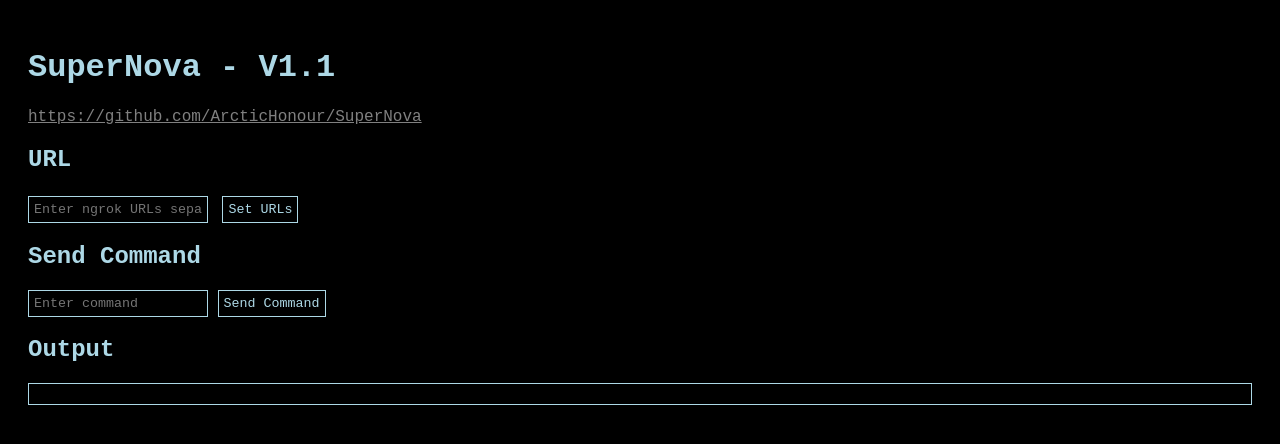
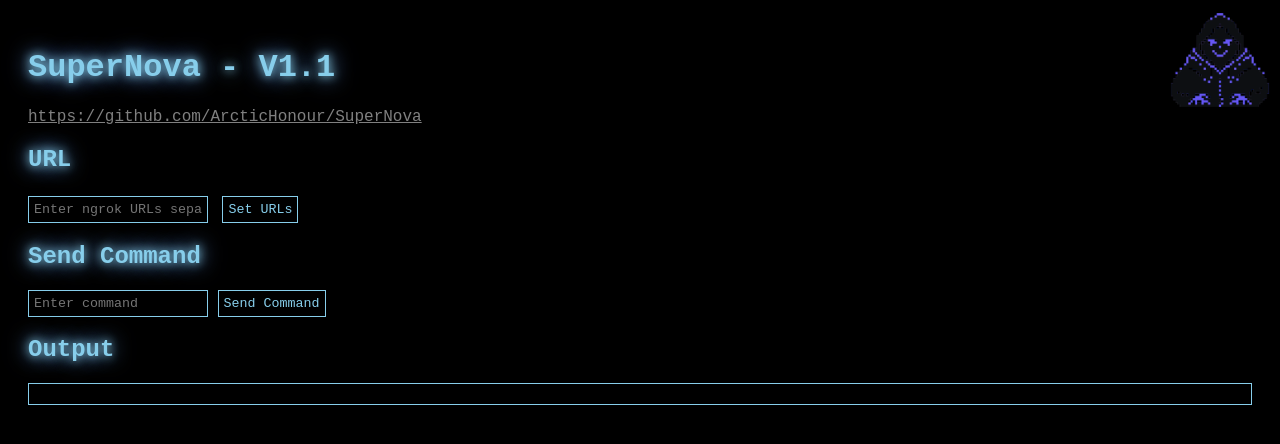
Before and after one commit to ArcticHonour/SuperNova, a Flask app: page / in a window 1280 px wide. Shown: the top 444 px of the page. Run offline with Flask 3, Linux system fonts and the light colour scheme.

Commit message:
Update index.html

```diff
--- a/templates/index.html
+++ b/templates/index.html
@@ -9,15 +9,20 @@
     <style>
         body {
             background-color: black; /* Terminal black background */
-            color: #ADD8E6; /* Terminal green text color */
+            color: #00076f; /* Terminal green text color */
             font-family: 'Courier New', Courier, monospace; /* Monospace font for terminal feel */
             padding: 20px;
         }
 
+        /* Glow effect for all text */
+        h1, h2, p {
+            text-shadow: 0 0 10px #87CEEB, 0 0 20px #87CEEB, 0 0 30px #00076f; /* Bright  glow */
+        }
+
         input, button {
             background-color: black; /* Input and button background */
-            color: #ADD8E6; /* Input and button text color */
-            border: 1px solid #ADD8E6; /* Border color */
+            color: #87CEEB; /* Input and button text color */
+            border: 1px solid #87CEEB; /* Border color */
             padding: 5px;
             font-family: 'Courier New', Courier, monospace; /* Same font */
         }
@@ -28,8 +33,8 @@
 
         #output {
             background-color: black; /* Output area background */
-            color: #ADD8E6; /* Output text color */
-            border: 1px solid #ADD8E6; /* Border color */
+            color: #87CEEB; /* Output text color */
+            border: 1px solid #87CEEB; /* Border color */
             padding: 10px;
             white-space: pre-wrap; /* Preserve whitespace */
             max-height: 300px; /* Limit height */
@@ -37,7 +42,7 @@
         }
 
         h1, h2 {
-            color: #ADD8E6; /* Heading color */
+            color: #87CEEB; /* Heading color */
         }
 
         button {
@@ -45,10 +50,12 @@
         }
     </style>
 </head>
+
 <body>
     <h1>SuperNova - V1.1</h1>
-    <a href="https://https://github.com/ArcticHonour/SuperNova" style="color: grey;">https://github.com/ArcticHonour/SuperNova </a>
+    <a href="https://github.com/ArcticHonour/SuperNova" style="color: grey;">https://github.com/ArcticHonour/SuperNova </a>
     <h2>URL<h2>
+    <img rel="image" src="{{ url_for('static', filename='icon.png') }}" style="width: 100px; height: 100px; position: absolute; top: 10px; right: 10px;">
     <input type="text" id="ngrok-input" placeholder="Enter ngrok URLs separated by commas">
     <button id="set-ngrok">Set URLs</button>
 
```
